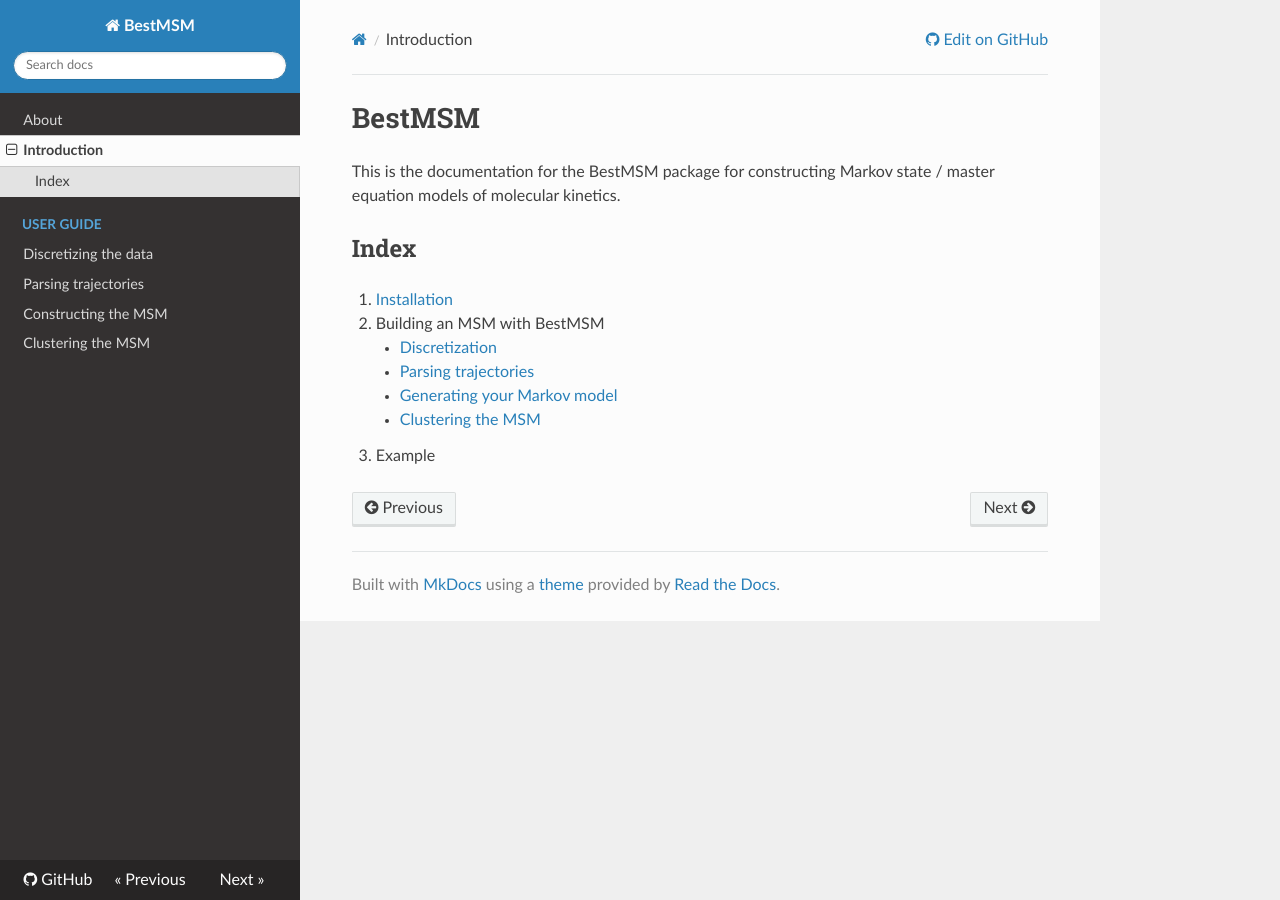
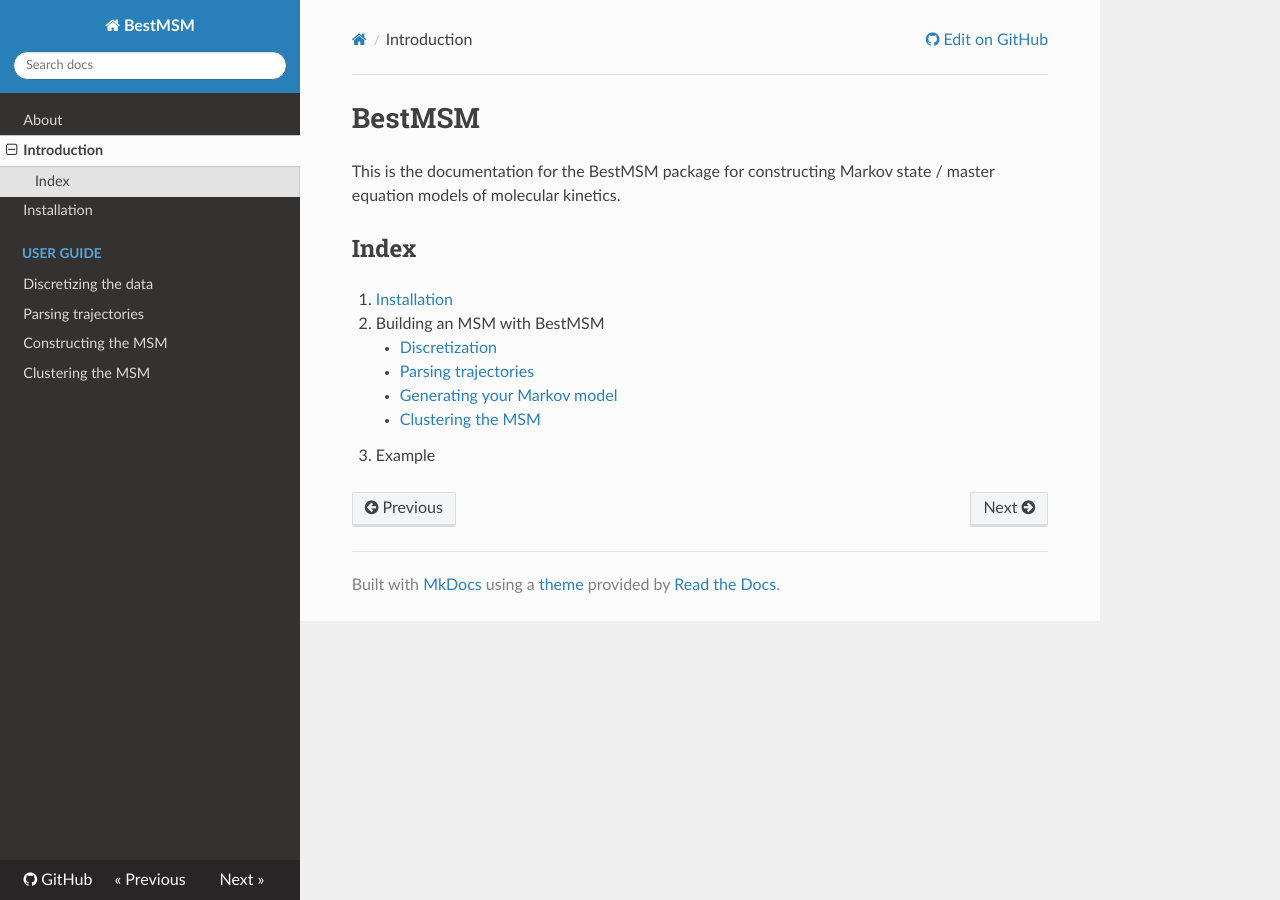
Before and after one commit to daviddesancho/BestMSM, an MkDocs documentation site: the page built from docs/index.md, in a window 1280 px wide. Built offline with MkDocs 1.6.1, drawn with Linux system fonts in a browser that asks for light colours; nearby versions of some CDN libraries; old or Windows-style settings are respelled for this version of MkDocs.

Commit message:
yml changes to add install

```diff
--- a/mkdocs.yml
+++ b/mkdocs.yml
@@ -5,6 +5,7 @@
 pages :
         - ['about.md', 'About']
         - ['index.md', 'Introduction']
+        - ['installation.md', 'Installation']
         - ['discretize.md', 'User guide', 'Discretizing the data']
         - ['trajectory.md', 'User guide', 'Parsing trajectories']
         - ['msm.md', 'User guide', 'Constructing the MSM']
```
